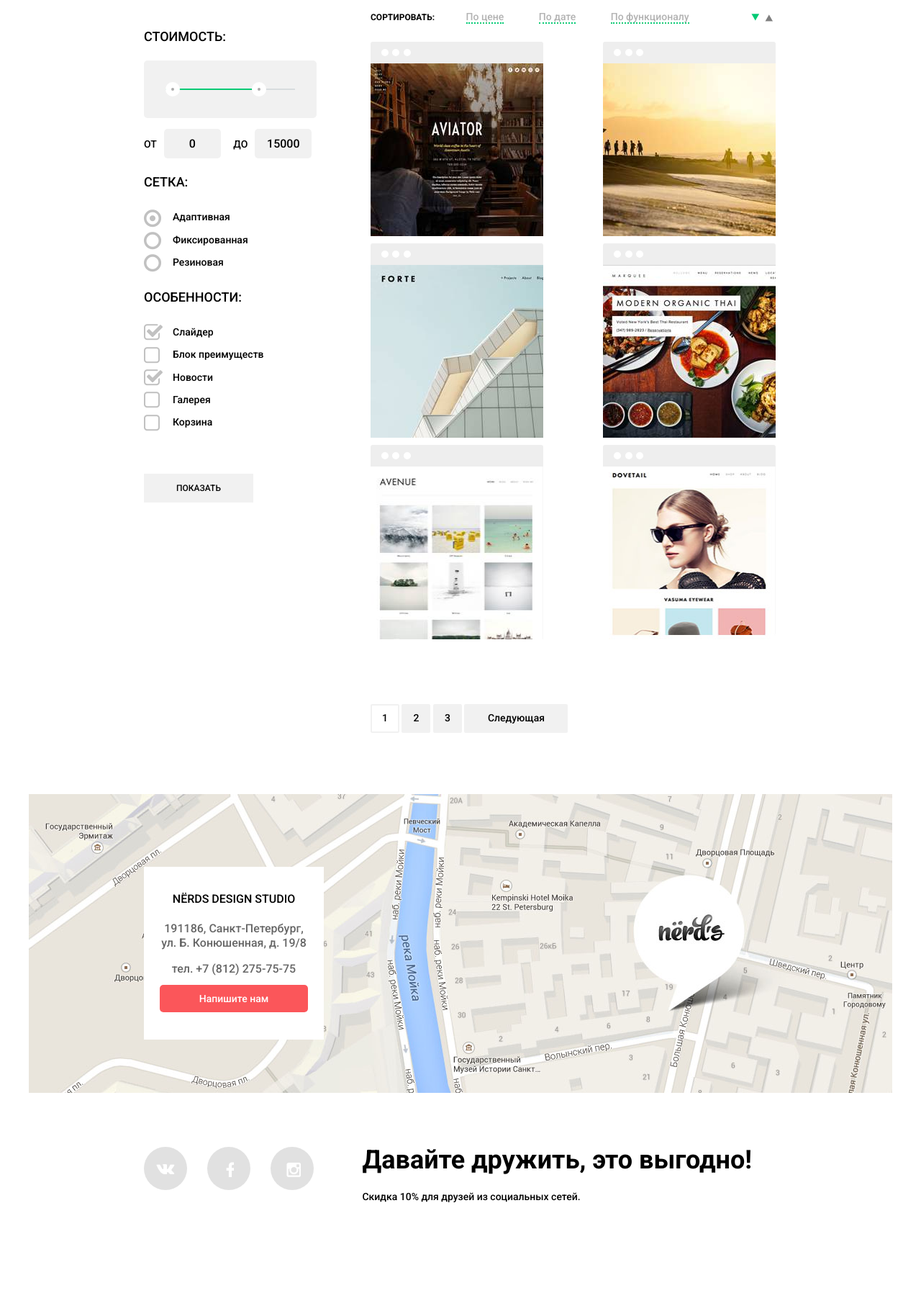
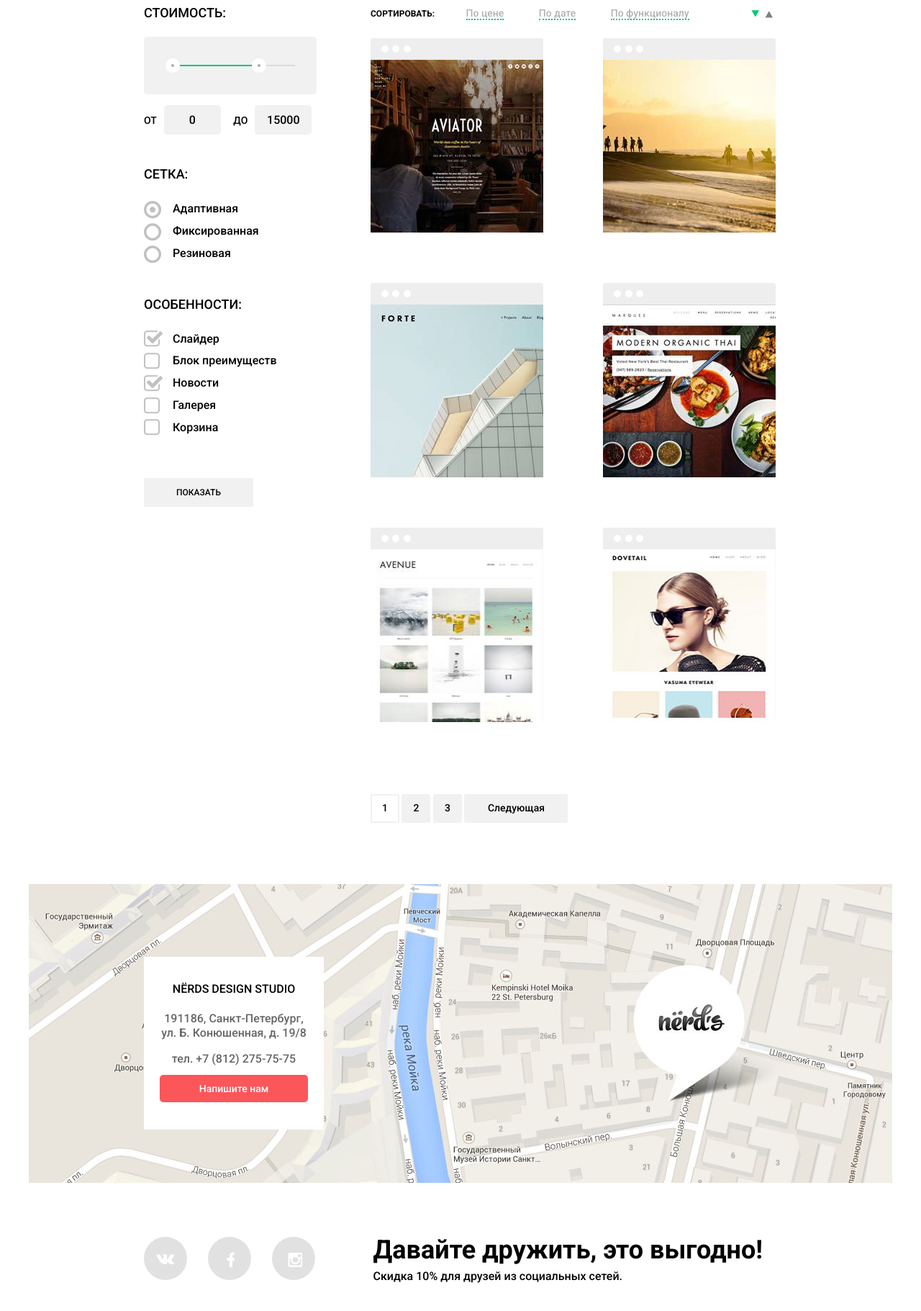
Before and after one commit to VeraShishlo/131295-nerds, a plain HTML site: page catalog.html in a window 1280 px wide. Shown: the part 397-2218 px from the top of the page at 72% size. Before the commit the page ends 2163 px from the top, so only its background shows below. Drawn offline with Linux system fonts and the light colour scheme; files whose address does not match are found by name.

Commit message:
22.02 final

```diff
--- a/catalog.html
+++ b/catalog.html
@@ -70,32 +70,40 @@
                         <p class="form-title">Сетка:</p>
                         <ul>
 	                        <li>
-	                            <input type="radio" name="radiobutton" id="check-1" checked><label class="radio-check" for="check-1"><span>Адаптивная</span></label><br>
+	                            <input type="radio" name="radiobutton" id="check-1" checked>
+                                <label class="radio-check" for="check-1"><span>Адаптивная</span></label>
 	                        </li>
 	                        <li>
-	                            <input type="radio" name="radiobutton" id="check-2"><label class="radio-check" for="check-2"><span>Фиксированная</span></label><br>
+	                            <input type="radio" name="radiobutton" id="check-2">
+                                <label class="radio-check" for="check-2"><span>Фиксированная</span></label>
 	                        </li>
 	                        <li>
-	                            <input type="radio" name="radiobutton" id="check-3"><label class="radio-check" for="check-3"><span>Резиновая</span></label>
+	                            <input type="radio" name="radiobutton" id="check-3">
+                                <label class="radio-check" for="check-3"><span>Резиновая</span></label>
 	                        </li>
                         </ul>
 
                         <p class="form-title">Особенности:</p>
                         <ul>
                             <li>
-                                <input type="checkbox" id="check-4" checked><label class="checkbox-label" for="check-4"><span>Слайдер</span></label><br>
+                                <input type="checkbox" id="check-4" checked>
+                                <label class="checkbox-label" for="check-4"><span>Слайдер</span></label>
                             </li>
                             <li>
-	                            <input type="checkbox" id="check-5"><label class="checkbox-label" for="check-5"><span>Блок преимуществ</span></label><br>
+	                            <input type="checkbox" id="check-5">
+                                <label class="checkbox-label" for="check-5"><span>Блок преимуществ</span></label>
 	                        </li>
 	                        <li>
-	                            <input type="checkbox" id="check-6" checked><label class="checkbox-label" for="check-6"><span>Новости</span></label><br>
+	                            <input type="checkbox" id="check-6" checked>
+                                <label class="checkbox-label" for="check-6"><span>Новости</span></label>
 	                        </li>
 	                        <li>
-	                            <input type="checkbox" id="check-7"><label class="checkbox-label" for="check-7"><span>Галерея</span></label><br>
+	                            <input type="checkbox" id="check-7">
+                                <label class="checkbox-label" for="check-7"><span>Галерея</span></label>
 	                        </li>
 	                        <li>
-	                            <input type="checkbox" id="check-8"><label class="checkbox-label" for="check-8"><span>Корзина</span></label>
+	                            <input type="checkbox" id="check-8">
+                                <label class="checkbox-label" for="check-8"><span>Корзина</span></label>
 	                        </li>
                         </ul>
                         <input type="submit" class="button" value="Показать">
@@ -247,19 +255,19 @@
             <button class="icon-close"></button>
             <form>
                 <div class="form-name">
-					<label for="check-1">
+                    <label for="check-9">
                     Ваше имя:<br>
-					<input type="text" name="name" placeholder="Представьтесь, пожалуйста" id="check-1"></label>
+                    <input type="text" name="name" placeholder="Представьтесь, пожалуйста" id="check-9"></label>
                 </div>
                 <div class="form-email">
-					<label for="check-2">
+                    <label for="check-10">
                     Ваш e-mail:<br>
-					<input type="email" name="email" placeholder="Для отправки ответа" id="check-2"></label>
+                    <input type="email" name="email" placeholder="Для отправки ответа" id="check-10"></label>
                 </div>
                 <div class="form-text clearfix">
-					<label for="check-3">
+                    <label for="check-11">
                     Текст письма:<br>
-					<textarea name="text" placeholder="В свободной форме" id="check-3"></textarea></label>
+                    <textarea name="text" placeholder="В свободной форме" id="check-11"></textarea></label>
                 </div>
                 <input type="submit" name="btn" value="Отправить">
             </form>
--- a/css/style.css
+++ b/css/style.css
@@ -303,7 +303,7 @@ span {
 }
 
 .features-item .feature {
-	margin-top: 18px;
+	margin-top: 16px;
 	font-size: 18px;
 	line-height: 30px;
 	text-transform: uppercase;
@@ -531,6 +531,7 @@ span {
 	display: inline-block;
 	vertical-align: top;
 	width: 300px;
+	margin-right: 15px;
 }
 
 .social-item {
@@ -538,7 +539,7 @@ span {
 	display: flex;
 	justify-content: center;
 	align-items: center;
-	margin-right: 28px;
+	margin-right: 29px;
 	background-color: #e1e1e1;
 	width: 60px;
 	height: 60px;
@@ -584,7 +585,13 @@ span {
 .discount {
 	display: inline-block;
 	vertical-align: top;
-	width: 575px;
+	width: 550px;
+	font-size: 16px;
+}
+
+.discount p {
+	margin: 0;
+	padding-right: 0;
 }
 
 .discount strong {
@@ -614,19 +621,21 @@ span {
 }
 
 .content-shop {
-	margin-top: 75px;
+	margin-top: 20px;
 }
 
-.form-title {
+.content-shop .form-title {
 	font-size: 18px;
 	line-height: 30px;
 	text-transform: uppercase;
+	margin-top: 40px;
 }
 
 .shop-content-left ul {
 	list-style-type: none;
 	margin: 0;
 	padding: 0;
+	font-size: 16px;
 }
 
 .content-shop input[type='radio'],
@@ -757,6 +766,7 @@ span {
 .shop-content-right {
 	float: right;
 	width: 565px;
+	margin-top: 50px;
 }
 
 ::-webkit-input-placeholder {color:#000;}
@@ -816,7 +826,7 @@ span {
 	margin: 0;
 	padding: 0;
 	margin-top: 20px;
-	margin-bottom: 80px;
+	margin-bottom: 30px;
 }
 
 .products li {
@@ -824,6 +834,7 @@ span {
 	position: relative;
 	width: 240px;
 	vertical-align: top;
+	margin-bottom: 60px;
 }
 
 .products li:nth-child(odd) {
@@ -1035,11 +1046,9 @@ span {
     transform: rotate(-45deg);
 }
 
-.pop-up-form .name-type,
+.pop-up-form .text-type,
 .pop-up-form .email-type {
 	display: inline-block;
-	width: 218px;
-	height: 36px;
 	border: #d7dcde 2px solid;
 	border-radius: 2px;
 }
@@ -1059,7 +1068,7 @@ span {
 .pop-up-form input[type='text'],
 .pop-up-form input[type='email'] {
     display: inline-block;
-    width: 216px;
+    width: 200px;
     height: 34px;
 }
 
```
Also changed, not shown: index.html (+7 -7 lines). Lines whose indentation alone changed are shown as unchanged.
